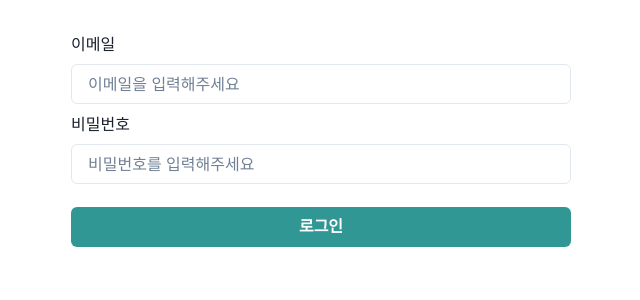
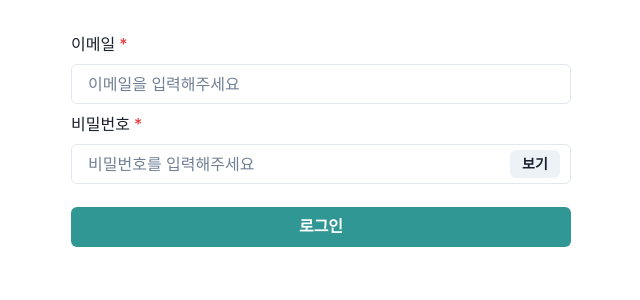
Before and after one commit to minjamie/chat-proto-app, a React (Vite) app in the folder client/: page /sign-up in a window 1280 px wide. Shown: the top 300 px of the page, without its empty margins (319-959 px from the left). Built offline with nearby package versions, Linux system fonts and the light colour scheme.

Commit message:
로그인 회원가입 프레임 완성

```diff
--- a/client/src/components/sign/SignInComponent.tsx
+++ b/client/src/components/sign/SignInComponent.tsx
@@ -3,11 +3,24 @@ import {
   FormControl,
   FormErrorMessage,
   FormLabel,
-  Input,
-  VStack
+  VStack,
 } from "@chakra-ui/react";
+import { Input, InputGroup, InputRightElement } from "@chakra-ui/input";
+import { useState } from "react";
 
 export default function SignInComponent() {
+  const [show, setShow] = useState(false);
+  const [email, setEmail] = useState<string | null | undefined>();
+  const [password, setPassword] = useState<string | null | undefined>();
+
+  const handleClick = () => setShow(!show);
+
+  const handleInputChange = (
+    value: string,
+    setValue: React.Dispatch<React.SetStateAction<string | null | undefined>>
+  ) => {
+    setValue(value);
+  };
   return (
     <VStack
       as="form"
@@ -15,29 +28,43 @@ export default function SignInComponent() {
       m="auto"
       justify="center"
     >
-      <FormControl>
+      <FormControl isRequired>
         <FormLabel>이메일</FormLabel>
         <Input
-          name="id"
           placeholder="이메일을 입력해주세요"
           autoComplete="off"
+          onChange={(e: React.ChangeEvent<HTMLInputElement>) =>
+            handleInputChange(e.target.value, setEmail)
+          }
         ></Input>
         <FormErrorMessage>유효하지 않은 아이디</FormErrorMessage>
       </FormControl>
-      <FormControl>
+      <FormControl isRequired>
         <FormLabel>비밀번호</FormLabel>
+        <InputGroup size="md">
           <Input
-          name="password"
+            type={show ? "text" : "password"}
             placeholder="비밀번호를 입력해주세요"
             autoComplete="off"
+            onChange={(e: React.ChangeEvent<HTMLInputElement>) =>
+              handleInputChange(e.target.value, setPassword)
+            }
           ></Input>
+          <InputRightElement width="4.5rem">
+            <Button h="1.75rem" size="sm" onClick={handleClick}>
+              {show ? "숨기기" : "보기"}
+            </Button>
+          </InputRightElement>
+        </InputGroup>
       </FormControl>
       <Button
         colorScheme="blue"
         width="100%"
         style={{ marginTop: 15 }}
         colorScheme="teal"
-        >로그인</Button>
+      >
+        로그인
+      </Button>
     </VStack>
   );
 }
--- a/client/src/components/sign/SignUpComponent.tsx
+++ b/client/src/components/sign/SignUpComponent.tsx
@@ -2,39 +2,41 @@ import { Button } from "@chakra-ui/button";
 import { FormControl, FormLabel } from "@chakra-ui/form-control";
 import { Input, InputGroup, InputRightElement } from "@chakra-ui/input";
 import { VStack } from "@chakra-ui/layout";
-import { useToast } from "@chakra-ui/toast";
-// import axios from "axios";
 import { useState } from "react";
 
 export default function SignUpComponent() {
   const [show, setShow] = useState(false);
   const [nickname, setNickname] = useState<string | null | undefined>();
   const [email, setEmail] = useState<string | null | undefined>();
-  const [confirmPassword, setConfirmPassword] = useState<string | null | undefined>();
   const [password, setPassword] = useState<string | null | undefined>();
+  const [confirmPassword, setConfirmPassword] = useState<
+    string | null | undefined
+  >();
   const [pic, setPic] = useState<FileList | null>();
-  const [picLoading, setPicLoading] = useState(false);
+
   const handleClick = () => setShow(!show);
-  const toast = useToast();
 
-  const handleInputChange = (value: string, setValue: React.Dispatch<React.SetStateAction<string | null | undefined>>
+  const handleInputChange = (
+    value: string,
+    setValue: React.Dispatch<React.SetStateAction<string | null | undefined>>
   ) => {
     setValue(value);
   };
 
   const postDetails = (e: React.ChangeEvent<HTMLInputElement>) => {
-    const files: FileList | null = e.target.files
-    setPic(files)
-  }
+    const files: FileList | null = e.target.files;
+    setPic(files);
+  };
 
-
-
-  return <VStack spacing="5px">
+  return (
+    <VStack spacing="5px">
       <FormControl id="first-name" isRequired>
         <FormLabel>닉네임</FormLabel>
         <Input
           placeholder="닉네임 입력"
-        onChange={(e: React.ChangeEvent<HTMLInputElement>)=>handleInputChange(e.target.value, setNickname)}
+          onChange={(e: React.ChangeEvent<HTMLInputElement>) =>
+            handleInputChange(e.target.value, setNickname)
+          }
         />
       </FormControl>
       <FormControl id="email" isRequired>
@@ -42,7 +44,9 @@ export default function SignUpComponent() {
         <Input
           type="email"
           placeholder="이메일 입력"
-        onChange={(e: React.ChangeEvent<HTMLInputElement>)=>handleInputChange(e.target.value, setEmail)}
+          onChange={(e: React.ChangeEvent<HTMLInputElement>) =>
+            handleInputChange(e.target.value, setEmail)
+          }
         />
       </FormControl>
       <FormControl id="password" isRequired>
@@ -51,30 +55,30 @@ export default function SignUpComponent() {
           <Input
             type={show ? "text" : "password"}
             placeholder="비밀번호 입력"
-        onChange={(e: React.ChangeEvent<HTMLInputElement>) => handleInputChange(e.target.value, setPassword)}
+            onChange={(e: React.ChangeEvent<HTMLInputElement>) =>
+              handleInputChange(e.target.value, setPassword)
+            }
           />
           <InputRightElement width="4.5rem">
-          <Button h="1.75rem" size="sm"
-          onClick={handleClick}
-          >
-            {show ? "감추기" : "보기"}
+            <Button h="1.75rem" size="sm" onClick={handleClick}>
+              {show ? "숨기기" : "보기"}
             </Button>
           </InputRightElement>
         </InputGroup>
       </FormControl>
-    <FormControl id="password" isRequired>
+      <FormControl id="password-confirm" isRequired>
         <FormLabel>비밀번호 확인</FormLabel>
         <InputGroup size="md">
           <Input
             type={show ? "text" : "password"}
             placeholder="비밀번호 확인"
-        onChange={(e: React.ChangeEvent<HTMLInputElement>) => handleInputChange(e.target.value, setConfirmPassword)}
+            onChange={(e: React.ChangeEvent<HTMLInputElement>) =>
+              handleInputChange(e.target.value, setConfirmPassword)
+            }
           />
           <InputRightElement width="4.5rem">
-          <Button h="1.75rem" size="sm"
-          onClick={handleClick}
-          >
-            {show ? "감추기" : "보기"}
+            <Button h="1.75rem" size="sm" onClick={handleClick}>
+              {show ? "숨기기" : "보기"}
             </Button>
           </InputRightElement>
         </InputGroup>
@@ -98,4 +102,5 @@ export default function SignUpComponent() {
         회원가입
       </Button>
     </VStack>
+  );
 }
```
Lines whose indentation alone changed are shown as unchanged.
